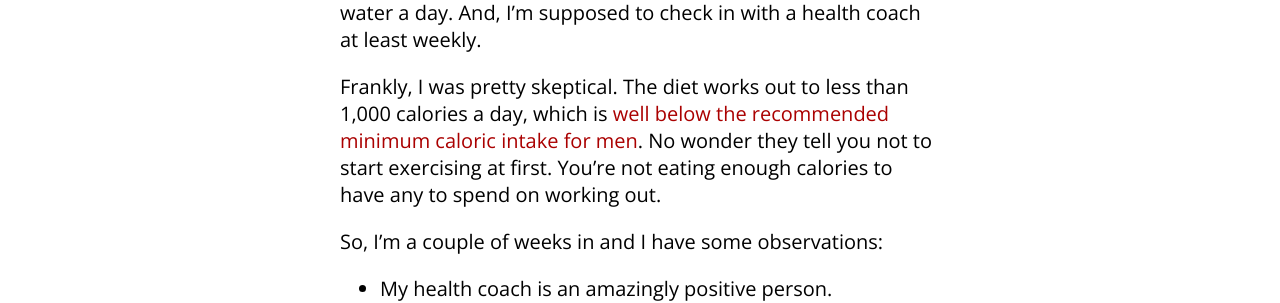
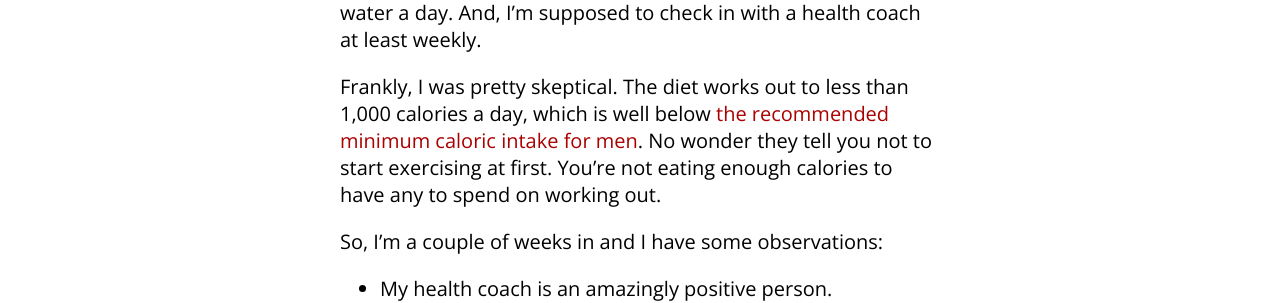
Before and after one commit to communicable/communicable.github.io, a Jekyll site: the page built from _posts/2016-02-15-begin-again.md, in a window 1280 px wide. Shown: the part 848-1151 px from the top of the page. Built offline with Jekyll 4.4.1, drawn with Linux system fonts in a browser that asks for light colours; Markdown is read by kramdown in place of the engine named in the settings.

```diff
--- a/_posts/2016-02-15-begin-again.md
+++ b/_posts/2016-02-15-begin-again.md
@@ -16,9 +16,10 @@ Now, I'm trying a different program. It's called [Take Shape for Life](http://ww
 
 I'm supposed to eat six times a day: five meal replacements, and one "lean and green" meal. I'm supposed to drink 100 ounces of water a day. And, I'm supposed to check in with a health coach at least weekly.
 
-Frankly, I was pretty skeptical. The diet works out to less than 1,000 calories a day, which is [well below the recommended minimum caloric intake for men](https://www.nhlbi.nih.gov/health/educational/lose_wt/eat/calories.htm). No wonder they tell you not to start exercising at first. You're not eating enough calories to have any to spend on working out.
+Frankly, I was pretty skeptical. The diet works out to less than 1,000 calories a day, which is well below [the recommended minimum caloric intake for men](https://www.nhlbi.nih.gov/health/educational/lose_wt/eat/calories.htm). No wonder they tell you not to start exercising at first. You're not eating enough calories to have any to spend on working out.
 
 So, I'm a couple of weeks in and I have some observations:
+
 * My health coach is an amazingly positive person.
 * The game is a fun way of getting sucked into staying on track.
 * The meal replacements mostly suck.
```
